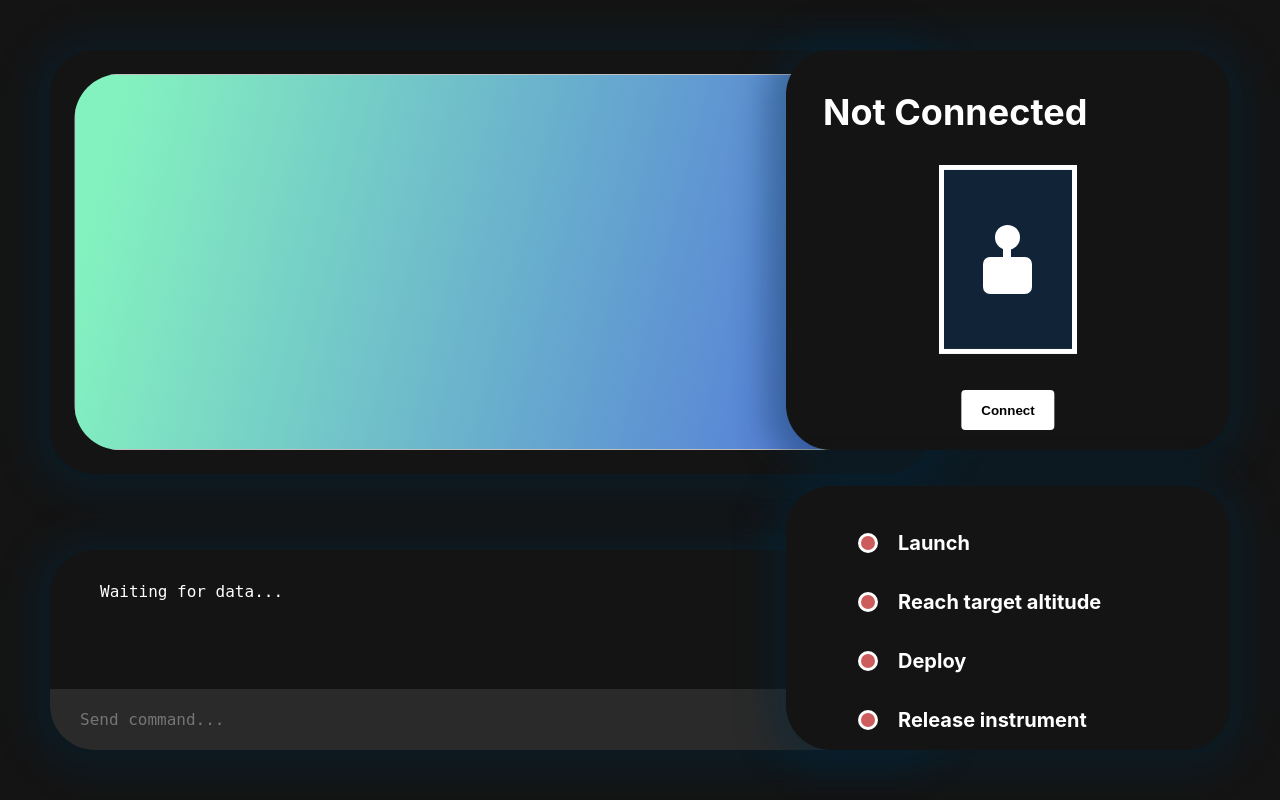
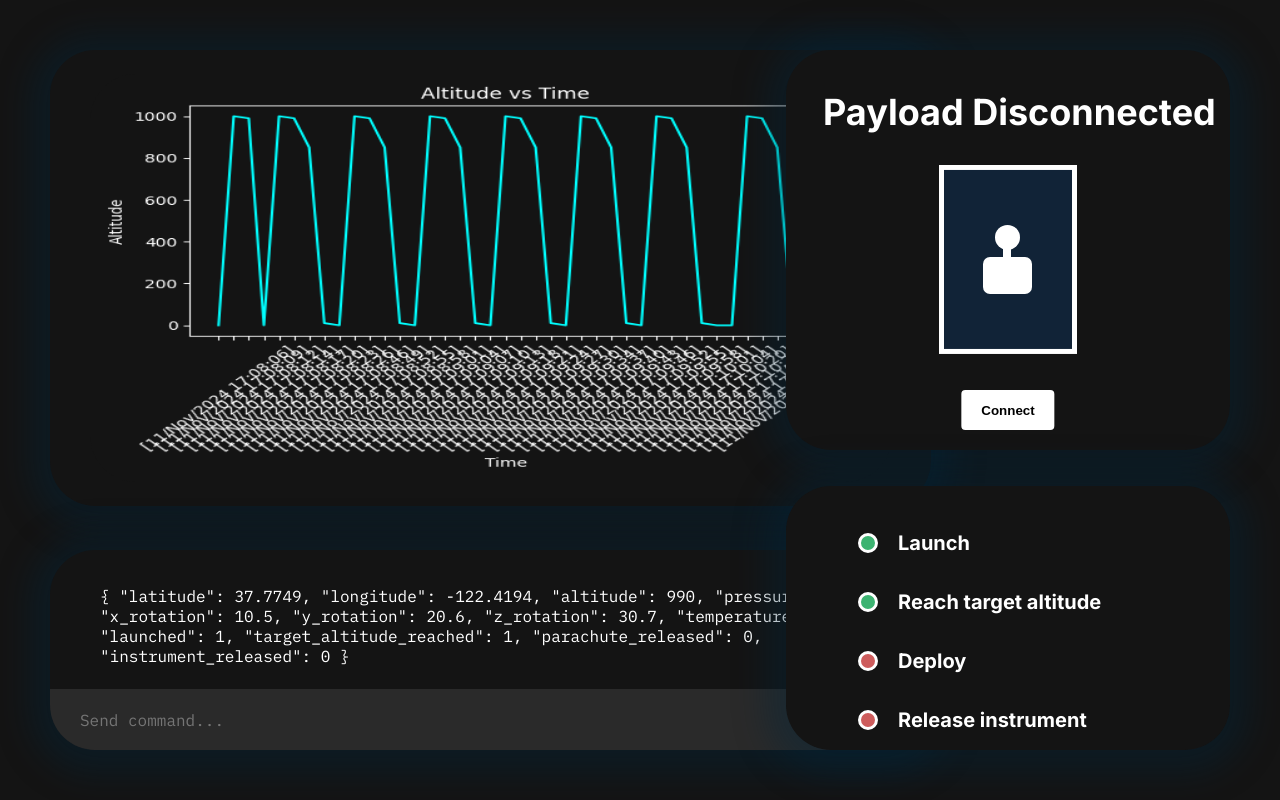
Before and after one commit to Encryptium/bor-ground, a Flask app: template templates/track.html in a window 1280 px wide. Run offline with Flask 3, Linux system fonts and the light colour scheme; the template is opened without the code that fills it, so the values that code supplies are empty.

Commit message:
Added plotting altitude functionality

```diff
--- a/main.py
+++ b/main.py
@@ -4,8 +4,13 @@ from flask import Flask, render_template, request, redirect, url_for
 import sqlite3
 import datetime
 import matplotlib.pyplot as plt
+import os
 
 app = Flask(__name__)
+
+# Set Matplotlib backend to 'Agg' for file-only plotting (no GUI)
+plt.switch_backend('Agg')
+
 
 
 @app.route('/')
@@ -20,33 +25,55 @@ def track():
 def telemetry():
     data = request.json
     print(data)
-    # write to file named with current timestamp
-    date = datetime.date.today()
 
-    # get current time formatted as [01/Nov/2024 19:40:53]
-    now = datetime.now()
+    # Ensure the telemetry directory exists
+    os.makedirs('telemetry', exist_ok=True)
+
+    # Get today's date for the filename
+    date = datetime.date.today().strftime("%Y-%m-%d")
+
+    # Get the current time formatted as [01/Nov/2024 19:40:53]
+    now = datetime.datetime.now()
     formatted_time = now.strftime("[%d/%b/%Y %H:%M:%S]")
 
-
-    with open('telemetry/' + date + '.txt', 'a') as f:
+    # Write data to a file named with today's date
+    with open(f'telemetry/{date}.txt', 'a') as f:
         f.write(formatted_time + ' ' + str(data) + '\n')
 
-    # get data.altitude and plot it using matplotlib with time on x-axis
+    # Initialize lists for altitude and time data
     altitudes = []
     times = []
-    for line in open('telemetry/' + date + '.txt', 'r'):
-        if 'altitude' in line:
-            altitudes.append(line.split(' ')[1])
-            times.append(line.split(' ')[0])
+    with open(f'telemetry/{date}.txt', 'r') as f:
+        for line in f:
+            # Assume data is stored as '[timestamp] {"altitude": value, ...}'
+            if 'altitude' in line:
+                timestamp = line.split(']')[0] + ']'  # Extract timestamp
+                altitude = eval(line.split(']')[1].strip()).get('altitude')  # Parse altitude from JSON
 
-    plt.plot(times, altitudes)
-    plt.xlabel('Time')
-    plt.ylabel('Altitude')
-    plt.title('Altitude vs Time')
-    plt.savefig('static/altitude_plot.png')
+                if altitude is not None:
+                    altitudes.append(float(altitude))
+                    times.append(timestamp)
+
+    # Set plot style for a dark theme
+    plt.style.use('dark_background')
+
+    # Plot altitude vs time
+    plt.plot(times, altitudes, color='cyan')  # Line color set to cyan
+    plt.xlabel('Time', color='white')         # X-axis label color set to white
+    plt.ylabel('Altitude', color='white')     # Y-axis label color set to white
+    plt.title('Altitude vs Time', color='white')  # Title color set to white
+    plt.xticks(color='white')                 # X-axis tick labels color set to white
+    plt.yticks(color='white')                 # Y-axis tick labels color set to white
+    plt.xticks(rotation=45)  # Rotate x-axis labels for better readability
+    plt.tight_layout()  # Adjust layout to prevent label cutoff
+
+
+    # Save the plot with a transparent background so only the plot area is black
+    plt.savefig('static/altitude_plot.png', transparent=True)
     plt.close()
 
-    # return the url of the image
+
+    # Return the URL of the image
     return {'url': 'static/altitude_plot.png'}
 
 
--- a/static/css/style.css
+++ b/static/css/style.css
@@ -1,3 +1,5 @@
+@import url('https://fonts.googleapis.com/css2?family=IBM+Plex+Mono:ital,wght@0,100;0,200;0,300;0,400;0,500;0,600;0,700;1,100;1,200;1,300;1,400;1,500;1,600;1,700&family=IBM+Plex+Sans:ital,wght@0,100;0,200;0,300;0,400;0,500;0,600;0,700;1,100;1,200;1,300;1,400;1,500;1,600;1,700&family=Inter:ital,opsz,wght@0,14..32,100..900;1,14..32,100..900&display=swap');
+
 /* General styling */
 * {
     box-sizing: border-box;
@@ -41,15 +43,16 @@ body, html {
 .graphics {
     /* position: absolute; */
     width: 881px;
-    height: 53%;
+    height: 57%;
     top: 50px;
     left: 50px;
 }
 
 .graphics img {
     border-radius: 45px;
-    background: linear-gradient(104deg, #84F2BF 5.74%, #5276D9 94.32%);
-    width: calc(100% - 3rem);
+    /* background: linear-gradient(104deg, #84F2BF 5.74%, #5276D9 94.32%); */
+    background-color: #141414;
+    width: calc(100% - 5rem);
     height: calc(100% - 3rem);
     position: absolute;
     top: 50%;
--- a/static/js/script.js
+++ b/static/js/script.js
@@ -36,6 +36,7 @@ async function openClosePort() {
     if (webserial.port) {
         await webserial.closePort();
         portButton.innerHTML = "Connect";
+        payloadStatus.innerHTML = "Payload Disconnected";
 
         for (let item of statusItems) {
             item.querySelector(".status-indicator").classList.remove("waiting");
@@ -61,7 +62,8 @@ function serialRead(data) {
 
     // Log or display the parsed JSON data
     console.log("Parsed Telemetry Data:", telemetryData);
-    telemetryReadings.innerHTML += "<p>" + JSON.stringify(telemetryData, null, 2) + "</p>"; // Display in the `readings` div
+    telemetryReadings.innerHTML += "<p>" + JSON.stringify(telemetryData, null, 2) + "</p><br>"; // Display in the `readings` div
+    telemetryReadings.scrollTop = telemetryReadings.scrollHeight;
 
     // upload data to server at /api/telemetry
     fetch('/api/telemetry', {
@@ -73,7 +75,7 @@ function serialRead(data) {
     }).then(response => response.json())
         .then(data => {
             console.log('Success:', data);
-            document.querySelector("#graphics img").src = data.url;
+            document.querySelector("#graphics img").src = `${data.url}?t=${new Date().getTime()}`;
         })
         .catch((error) => {
             console.error('Error:', error);
@@ -91,7 +93,7 @@ function serialRead(data) {
     }
     if (telemetryData.instrument_released) {
         statusItems[3].querySelector(".status-indicator").classList.add("active");
-        document.querySelector("#payload-container .status-box img").src = "/static/img/payload_open.png";
+        document.querySelector("#payload-container .status-box img").src = "/static/img/payload-open.svg";
     }
 
     // Apply rotation to the payload box based on XYZ rotation values
@@ -133,3 +135,33 @@ function playStageCompleteSound() {
     const audio = new Audio("/static/audio/stage_complete.aac");
     audio.play();
 }
+
+
+
+// TEST CODE, REMOVE BEFORE FLIGHT
+document.addEventListener("DOMContentLoaded", () => {
+    setup();
+
+    // Test the serialRead function
+    const testData1 = "S37.7749,-122.4194,0.0,1013.2,10.5,20.6,30.7,25.3,0,0,0,0";
+    const testData2 = "S37.7749,-122.4194,1000.0,1013.2,10.5,20.6,30.7,25.3,1,0,0,0";
+    const testData3 = "S37.7749,-122.4194,990.0,1013.2,10.5,20.6,30.7,25.3,1,1,0,0";
+    const testData4 = "S37.7749,-122.4194,850.5,1013.2,10.5,20.6,30.7,25.3,1,1,1,0";
+    const testData5 = "S37.7749,-122.4194,10.5,1013.2,10.5,20.6,30.7,25.3,1,1,1,1";
+
+
+    serialRead(testData1);
+
+    setTimeout(() => {
+        serialRead(testData2);
+        setTimeout(() => {
+            serialRead(testData3);
+            setTimeout(() => {
+                serialRead(testData4);
+                setTimeout(() => {
+                    serialRead(testData5);
+                }, 3000);
+            }, 3000);
+        }, 3000);
+    }, 3000);
+});
--- a/templates/track.html
+++ b/templates/track.html
@@ -21,7 +21,7 @@
 
         <!-- Payload Status Section -->
         <div id="payload-container" class="section payload-container">
-                <div class="status-header">Not Connected</div>
+                <div class="status-header">Payload Disconnected</div>
                 <div class="status-box"><img src="/static/img/secured-payload.svg"></div>
                 <button id="port-button">Connect</button>
         </div>
```
Also changed, not shown: static/altitude_plot.png (added), telemetry/2024-11-11.txt (added).
